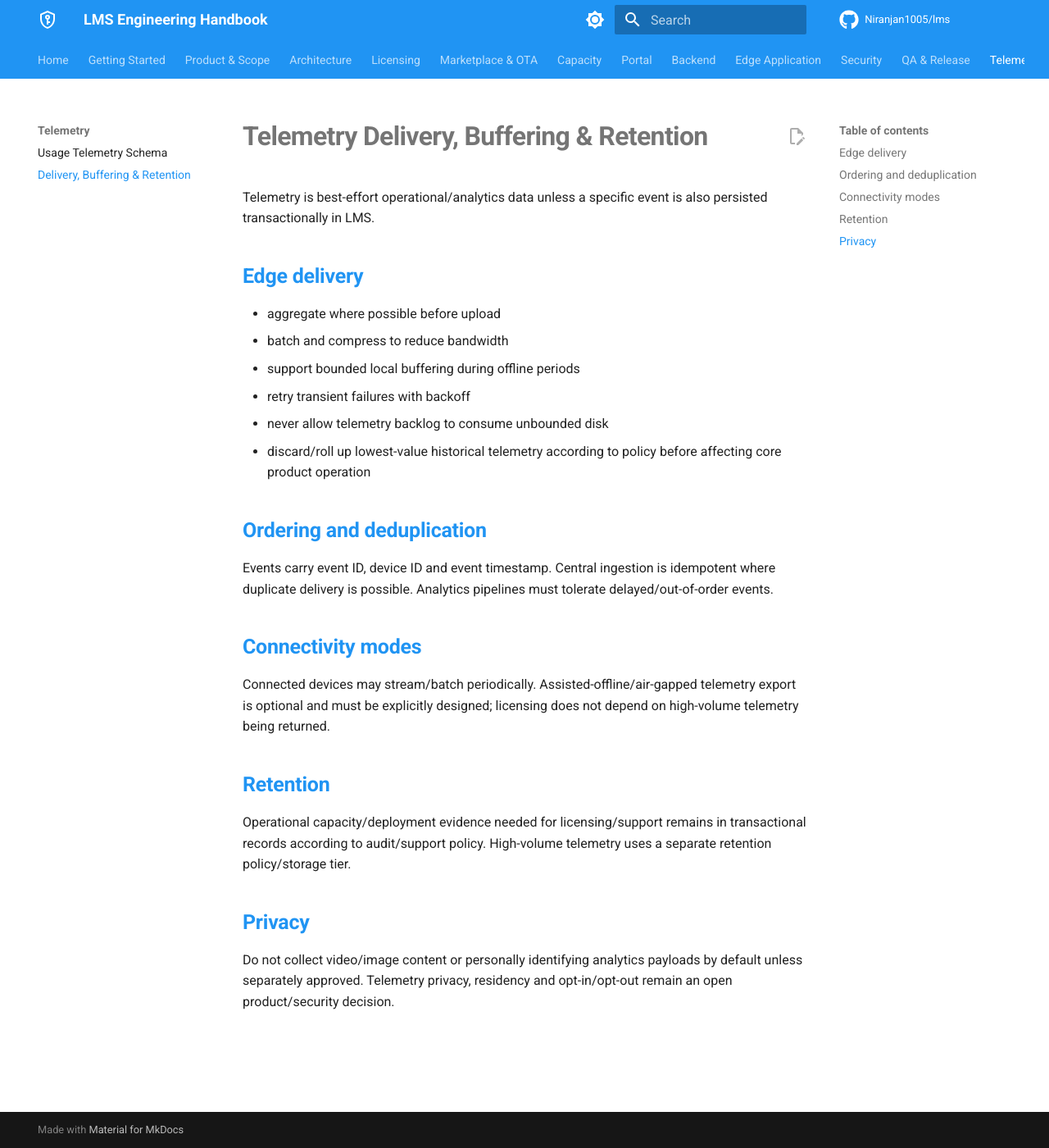
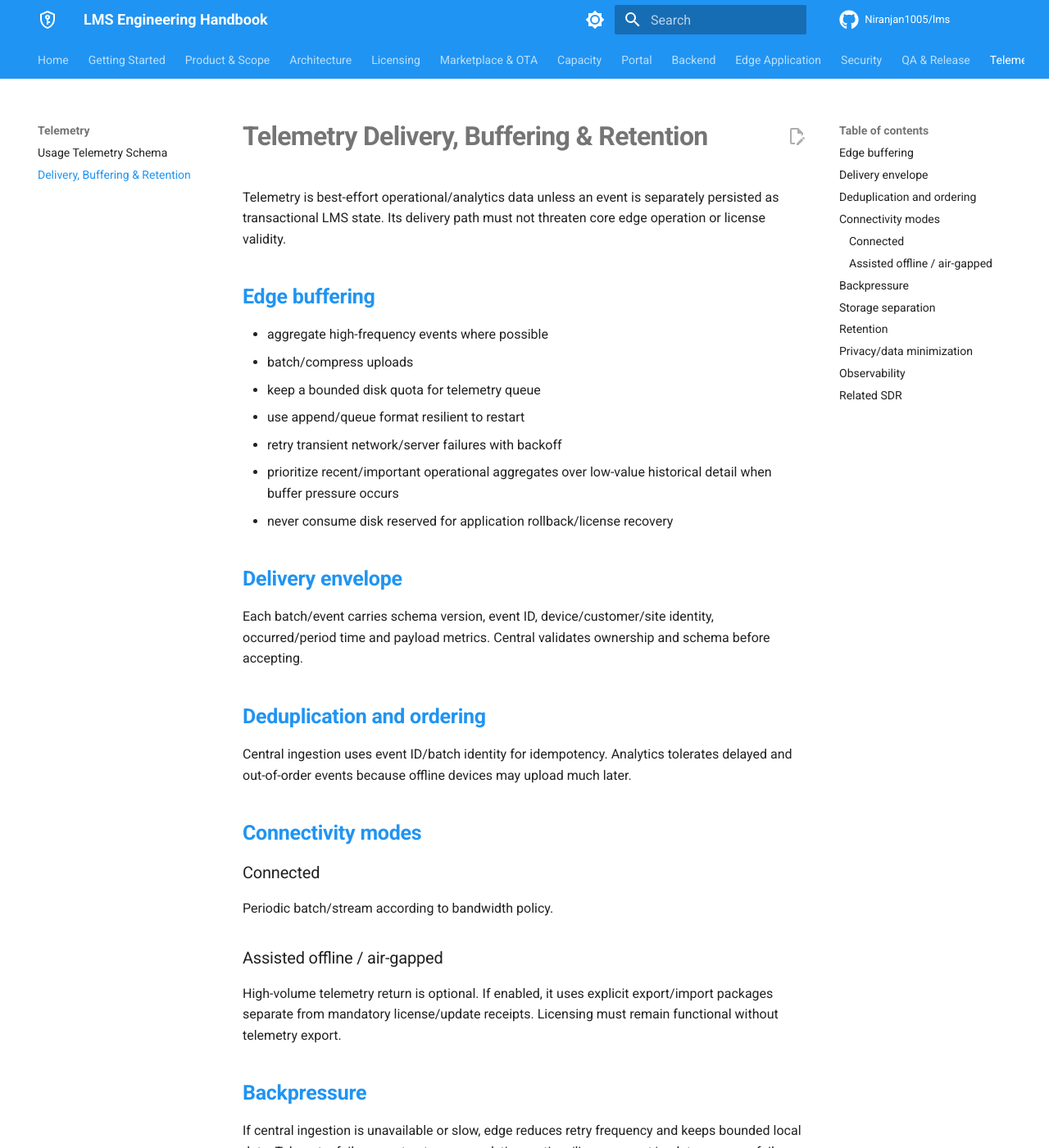
Before and after one commit to Niranjan1005/lms, an MkDocs documentation site: the page built from docs/telemetry/delivery-retention.md, in a window 1280 px wide and 1400 px high. Shown: the whole window at 82% size. Built offline with MkDocs 1.6.1 and Material for MkDocs 9.7.7, drawn with Linux system fonts in a browser that asks for light colours; comment, search, counter and statistics services are not loaded; some of the changed text lies outside the part shown.

Commit message:
docs: deepen telemetry delivery retention

```diff
--- a/docs/telemetry/delivery-retention.md
+++ b/docs/telemetry/delivery-retention.md
@@ -1,28 +1,53 @@
 # Telemetry Delivery, Buffering & Retention
 
-Telemetry is best-effort operational/analytics data unless a specific event is also persisted transactionally in LMS.
+Telemetry is best-effort operational/analytics data unless an event is separately persisted as transactional LMS state. Its delivery path must not threaten core edge operation or license validity.
 
-## Edge delivery
+## Edge buffering
 
-- aggregate where possible before upload
-- batch and compress to reduce bandwidth
-- support bounded local buffering during offline periods
-- retry transient failures with backoff
-- never allow telemetry backlog to consume unbounded disk
-- discard/roll up lowest-value historical telemetry according to policy before affecting core product operation
+- aggregate high-frequency events where possible
+- batch/compress uploads
+- keep a bounded disk quota for telemetry queue
+- use append/queue format resilient to restart
+- retry transient network/server failures with backoff
+- prioritize recent/important operational aggregates over low-value historical detail when buffer pressure occurs
+- never consume disk reserved for application rollback/license recovery
 
-## Ordering and deduplication
+## Delivery envelope
 
-Events carry event ID, device ID and event timestamp. Central ingestion is idempotent where duplicate delivery is possible. Analytics pipelines must tolerate delayed/out-of-order events.
+Each batch/event carries schema version, event ID, device/customer/site identity, occurred/period time and payload metrics. Central validates ownership and schema before accepting.
+
+## Deduplication and ordering
+
+Central ingestion uses event ID/batch identity for idempotency. Analytics tolerates delayed and out-of-order events because offline devices may upload much later.
 
 ## Connectivity modes
 
-Connected devices may stream/batch periodically. Assisted-offline/air-gapped telemetry export is optional and must be explicitly designed; licensing does not depend on high-volume telemetry being returned.
+### Connected
+Periodic batch/stream according to bandwidth policy.
+
+### Assisted offline / air-gapped
+High-volume telemetry return is optional. If enabled, it uses explicit export/import packages separate from mandatory license/update receipts. Licensing must remain functional without telemetry export.
+
+## Backpressure
+
+If central ingestion is unavailable or slow, edge reduces retry frequency and keeps bounded local data. Telemetry failure must not cause analytics runtime/license agent/update manager failure.
+
+## Storage separation
+
+Operational transactional evidence such as installation receipts, accepted grant revisions and audit events remains in LMS PostgreSQL. High-volume telemetry uses a separate analytics/time-series/warehouse path as scale requires.
 
 ## Retention
 
-Operational capacity/deployment evidence needed for licensing/support remains in transactional records according to audit/support policy. High-volume telemetry uses a separate retention policy/storage tier.
+Retention is policy by event family/customer/regulatory need. Operational support evidence may have longer retention than raw high-volume metrics. Exact privacy/retention/residency values remain an open decision.
 
-## Privacy
+## Privacy/data minimization
 
-Do not collect video/image content or personally identifying analytics payloads by default unless separately approved. Telemetry privacy, residency and opt-in/opt-out remain an open product/security decision.
+Do not collect video/image content or person-identifying analytic payloads by default. Prefer aggregate counts/performance metrics. New sensitive telemetry requires explicit product/security/privacy review.
+
+## Observability
+
+Monitor ingest error rate, queue age, dropped/rolled-up events, device buffer pressure and schema rejection. These metrics diagnose telemetry quality, not commercial license state.
+
+## Related SDR
+
+`SDR-TEL-001` through `SDR-TEL-003`
```
